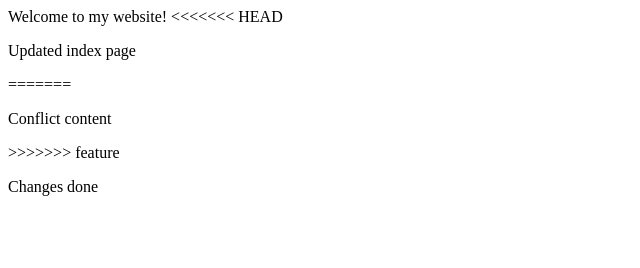
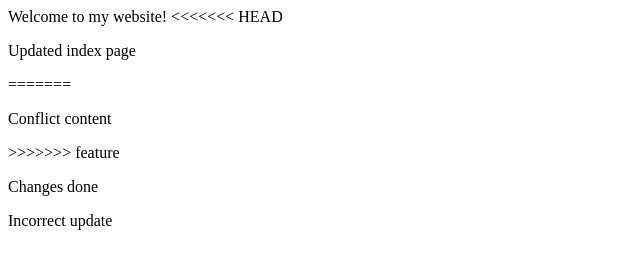
Before and after one commit to mtaori/website-project, a plain HTML site: page src/index.html in a window 1280 px wide. Shown: the whole page, without its empty margins (0-640 px from the left). Drawn offline with Linux system fonts and the light colour scheme.

Commit message:
Incorrect update

```diff
--- a/src/index.html
+++ b/src/index.html
@@ -13,5 +13,6 @@
     <p>Conflict content</p>
 >>>>>>> feature
     <p> Changes done</p>
+    <p>Incorrect update</p>
 </body>
 </html>
```
